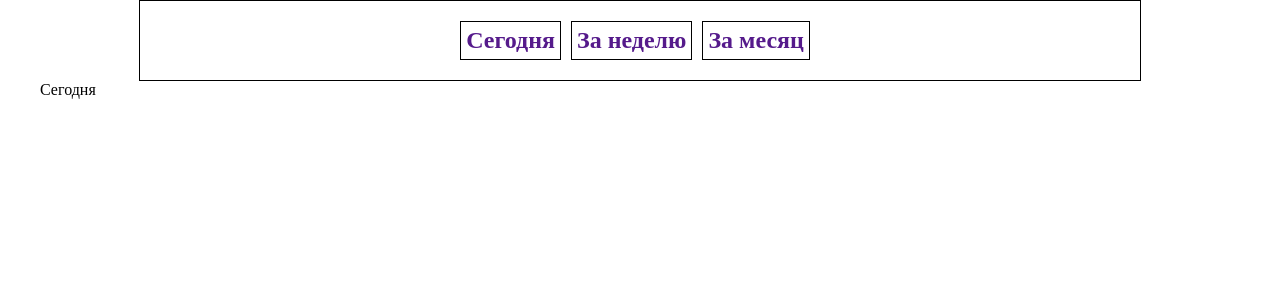
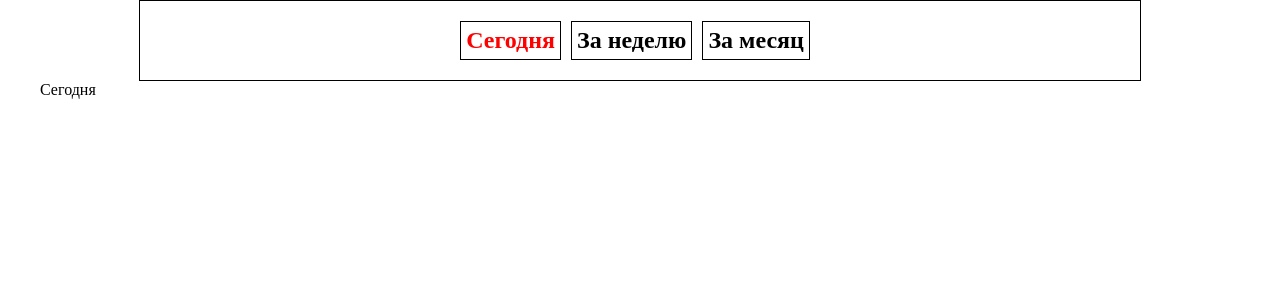
Before and after one commit to mizonov-iv/vue-blog, a Vue app: page / in a window 1280 px wide. Shown: the top 300 px of the page. Built offline with nearby package versions, Linux system fonts and the light colour scheme.

Commit message:
navbar active class for nav-item added

```diff
--- a/src/components/Navbar.vue
+++ b/src/components/Navbar.vue
@@ -2,7 +2,7 @@
   <nav class="navbar">
     <a
         class="navbar-item"
-        href=""
+        :class="{'navbar-item-active' : period === selectedPeriod}"
         v-for="period in periods"
         :key="period"
         @click.prevent="selectPeriod(period)"
@@ -18,11 +18,9 @@ import {ref} from "vue";
 
 const periods = ["Сегодня", "За неделю", "За месяц"];
 
-let selectedPeriod = ref("Сегодня");
+const selectedPeriod = ref("Сегодня");
 
-function selectPeriod (period: string) {
-  selectedPeriod.value = period
-
-}
-
+const selectPeriod = (period: string) => {
+  selectedPeriod.value = period;
+};
 </script>
--- a/src/style.css
+++ b/src/style.css
@@ -27,4 +27,9 @@ a {
     margin-right: 10px;
     font-size: 1.5rem;
     font-weight: bold;
+    cursor: pointer;
 }
+
+.navbar-item-active {
+    color: red;
+}
```
Also changed, not shown: 1 other file (tests, documents, lock files or other folders).
